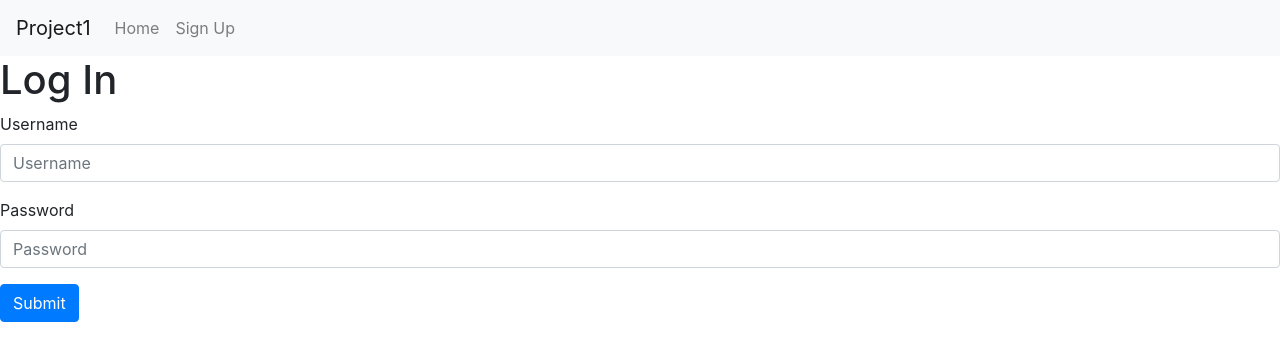
After one commit to danialgagne/project1, a Flask app: page /login in a window 1280 px wide. The commit adds this page. Shown: the top 361 px of the page. Run offline with Flask 2, Linux system fonts and the light colour scheme; some libraries are stand-ins or nearby versions.

Commit message:
add login route and template with flash messages

```diff
--- a/application.py
+++ b/application.py
@@ -1,7 +1,8 @@
 import os
 from dotenv import load_dotenv
 
-from flask import Flask, session, redirect, render_template, request, url_for
+from flask import Flask, flash, session, \
+    redirect, render_template, request, url_for
 from flask_session import Session
 from sqlalchemy import create_engine
 from sqlalchemy.orm import scoped_session, sessionmaker
@@ -39,6 +40,27 @@ def sign_up():
                 {"username": username, "password": password})
         db.commit()
 
+        flash("Registered successfully!")
         return redirect(url_for('index'))
     else:
         return render_template("sign_up.html")
+
+@app.route("/login", methods=["GET", "POST"])
+def login():
+    if request.method == 'POST':
+        username = request.form.get('username-input')
+        password = request.form.get('password-input')
+
+        user = db.execute("""
+                            SELECT * FROM users
+                            WHERE username = :username
+                            AND password = :password""",
+                            {"username": username, "password": password})
+        if user.rowcount == 1:
+            flash('signed in successfully')
+            return redirect(url_for('index'))
+        else:
+            flash('invalid username/password')
+            return render_template("login.html")
+    else:
+        return render_template("login.html")
--- a/templates/layout.html
+++ b/templates/layout.html
@@ -19,6 +19,16 @@
             </div>
         </nav>
 
+        {% with messages = get_flashed_messages() %}
+        {% if messages %}
+        <ul>
+            {% for message in messages %}
+            <li>{{ message }}</li>
+            {% endfor %}
+        </ul>
+        {% endif %}
+        {% endwith %}
+
         {% block body %}
         {% endblock %}
     </body>
--- /dev/null
+++ b/templates/login.html
@@ -0,0 +1,16 @@
+{% extends "layout.html" %}
+
+{% block body %}
+    <h1>Log In</h1>
+    <form action="{{ url_for('login') }}" method="post">
+        <div class="form-group">
+            <label for="username-input">Username</label>
+            <input type="text" class="form-control" name="username-input" id="username-input" placeholder="Username">
+        </div>
+        <div class="form-group">
+            <label for="password-input">Password</label>
+            <input type="password" class="form-control" name="password-input" id="password-input" placeholder="Password">
+        </div>
+        <button type="submit" class="btn btn-primary">Submit</button>
+    </form>
+{% endblock %}
```
